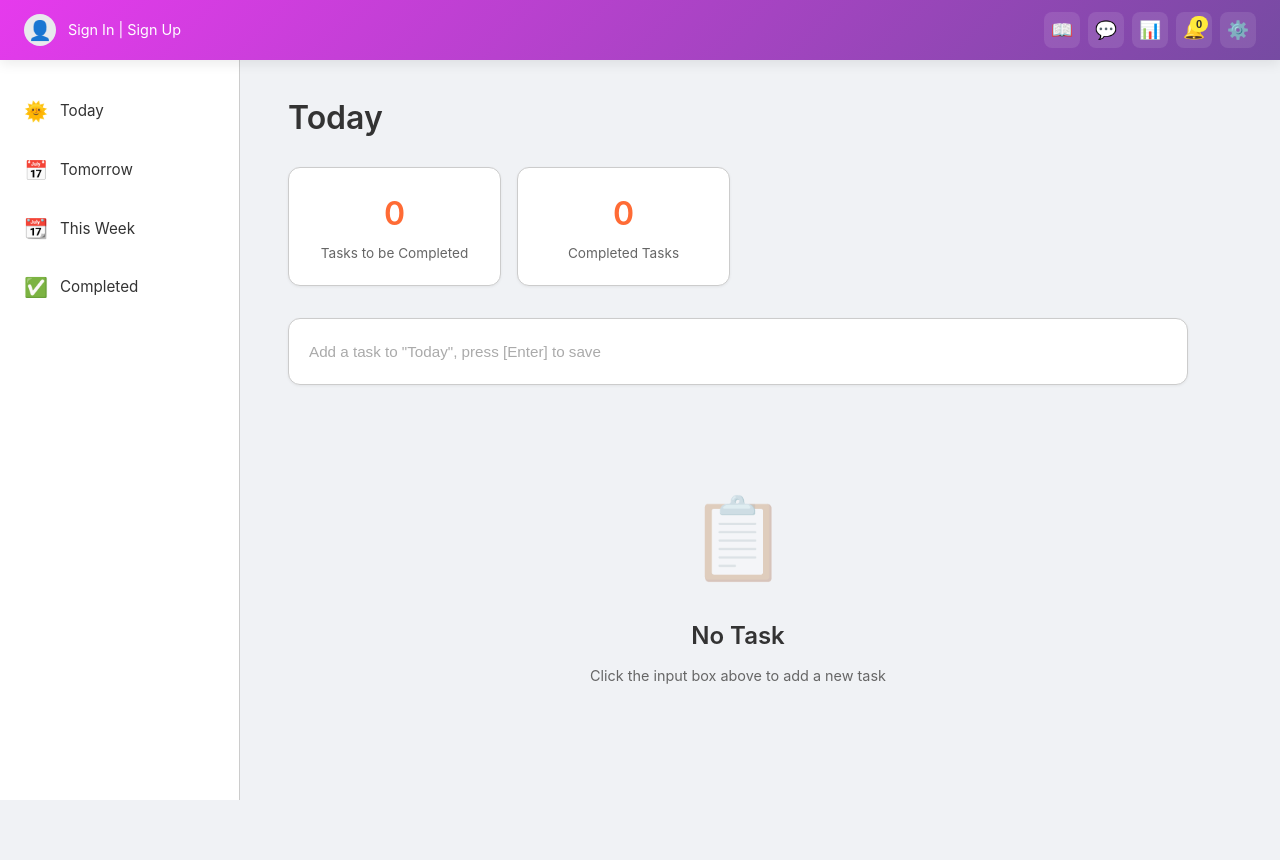
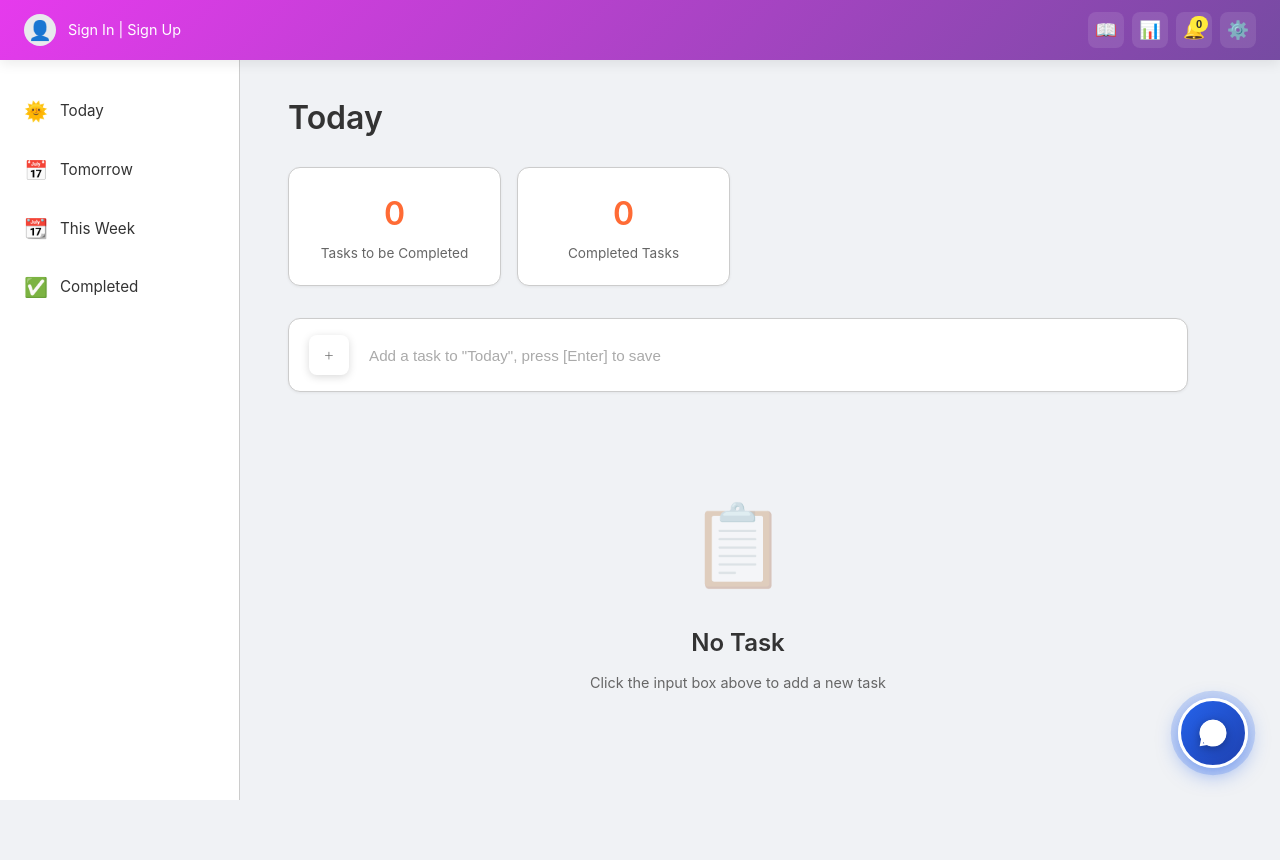
Before and after one commit to Gabsile/MyTaskHub-To-Do, a Django app: page /tasks/ in a window 1280 px wide. Run offline with Django 5.2, Linux system fonts and the light colour scheme; data that the repository does not hold is empty.

Commit message:
Update task list view and toggle functionality

```diff
--- a/templates/base.html
+++ b/templates/base.html
@@ -4,7 +4,7 @@
     <meta charset="UTF-8">
     <meta name="viewport" content="width=device-width, initial-scale=1.0">
     <title>{% block title %}MyTaskHub{% endblock %}</title>
-    <link rel="stylesheet" href="/static/styles.css">
+    <link rel="stylesheet" href="/static/styles.css?v=2.1">
 </head>
 <body class="app-layout">
     <!-- Top Header -->
--- a/todo_project/static/script.js
+++ b/todo_project/static/script.js
@@ -3,10 +3,6 @@
 
     // WORD OF DAY AUTO-POPUP - Must run first!
     console.log("=== WORD OF DAY AUTO-POPUP START ===");
-
-    // TEMPORARY: Clear localStorage to force popup (for testing)
-    localStorage.removeItem('wordOfDayLastShown');
-    console.log("Cleared localStorage for testing");
 
     const wordModalElement = document.getElementById('word-modal');
     console.log("Word modal element found:", wordModalElement);
@@ -528,13 +524,26 @@
 function toggleNotifDropdown() {
     let dd = document.getElementById('notif-dropdown');
     if (dd) { dd.remove(); return; }
+
     const btn = document.getElementById('notif-btn');
     if (!btn) return;
+
+    // Fetch fresh notification data when opening the dropdown
+    const timestamp = new Date().getTime();
+    fetch(`/api/notifications/count/?_=${timestamp}`)
+        .then(res => res.json())
+        .then(data => {
+            console.log('Fresh notification data fetched:', data);
+
+            // Update cache
+            window._latestNotifTasks = data.tasks || [];
+
+            // Create and render dropdown with fresh data
             dd = document.createElement('div');
             dd.id = 'notif-dropdown';
             dd.className = 'notif-dropdown';
-    const tasks = window._latestNotifTasks || [];
-    renderNotifDropdown(dd, tasks);
+            renderNotifDropdown(dd, data.tasks || []);
+
             // Append to body and position the dropdown exactly under the notification button
             document.body.appendChild(dd);
             const rect = btn.getBoundingClientRect();
@@ -543,6 +552,23 @@
             dd.style.left = `${left}px`;
             dd.style.top = `${top}px`;
             dd.style.transform = 'translateX(-50%)';
+        })
+        .catch(err => {
+            console.error('Error fetching notifications:', err);
+            // Fallback to cached data
+            dd = document.createElement('div');
+            dd.id = 'notif-dropdown';
+            dd.className = 'notif-dropdown';
+            const tasks = window._latestNotifTasks || [];
+            renderNotifDropdown(dd, tasks);
+            document.body.appendChild(dd);
+            const rect = btn.getBoundingClientRect();
+            const left = rect.left + rect.width / 2 + window.scrollX;
+            const top = rect.bottom + 8 + window.scrollY;
+            dd.style.left = `${left}px`;
+            dd.style.top = `${top}px`;
+            dd.style.transform = 'translateX(-50%)';
+        });
 }
 
 function renderNotifDropdown(container, tasks) {
@@ -562,7 +588,13 @@
     container.innerHTML = '<ul class="notif-list">' + tasks.map(t => {
         const time = t.due_time ? (' at ' + t.due_time) : '';
         const date = t.due_date ? (' on ' + t.due_date) : '';
-        return `<li class="notif-item"><a href="/edit/${t.id}/?filter=${currentFilter}">${escapeHtml(t.title)}<span class="notif-time">${date}${time}</span></a></li>`;
+        const timeInfo = (date || time) ? `<span class="task-time">${date}${time}</span>` : '';
+        return `<li class="notif-item">
+            <a href="/edit/${t.id}/?filter=${currentFilter}">
+                <span class="task-title">${escapeHtml(t.title)}</span>
+                ${timeInfo}
+            </a>
+        </li>`;
     }).join('') + '</ul>';
 }
 
@@ -931,8 +963,36 @@
     .then(response => response.json())
     .then(data => {
         console.log('Task updated:', data);
-        // Optionally refresh statistics
-        location.reload();
+
+        // Update the task item appearance
+        const taskItem = document.querySelector(`[data-task-id="${taskId}"]`);
+        if (taskItem) {
+            if (isCompleted) {
+                taskItem.classList.add('task-completed');
+            } else {
+                taskItem.classList.remove('task-completed');
+            }
+        }
+
+        // Update statistics counters
+        const pendingElement = document.querySelector('.stat-card .stat-value');
+        const completedElement = document.querySelectorAll('.stat-card .stat-value')[1];
+
+        if (pendingElement && completedElement) {
+            let pending = parseInt(pendingElement.textContent) || 0;
+            let completed = parseInt(completedElement.textContent) || 0;
+
+            if (isCompleted) {
+                pending = Math.max(0, pending - 1);
+                completed = completed + 1;
+            } else {
+                pending = pending + 1;
+                completed = Math.max(0, completed - 1);
+            }
+
+            pendingElement.textContent = pending;
+            completedElement.textContent = completed;
+        }
     })
     .catch(error => console.error('Error updating task:', error));
 }
--- a/todo_project/static/styles.css
+++ b/todo_project/static/styles.css
@@ -273,6 +303,56 @@
 }
 
 /* Quick Add Task */
+/* Chatbot Floating Button */
+.chatbot-floating-btn {
+    position: fixed;
+    bottom: 2rem;
+    right: 2rem;
+    width: 70px;
+    height: 70px;
+    border-radius: 50%;
+    background: linear-gradient(135deg, #2563eb 0%, #1e40af 100%);
+    border: 3px solid white;
+    cursor: pointer;
+    display: flex;
+    align-items: center;
+    justify-content: center;
+    box-shadow: 0 6px 20px rgba(37, 99, 235, 0.5), 0 0 0 0 rgba(37, 99, 235, 0.4);
+    transition: all 0.3s ease;
+    z-index: 999;
+    color: white;
+    animation: pulse 2s infinite;
+}
+
+@keyframes pulse {
+    0% {
+        box-shadow: 0 6px 20px rgba(37, 99, 235, 0.5), 0 0 0 0 rgba(37, 99, 235, 0.7);
+    }
+    70% {
+        box-shadow: 0 6px 20px rgba(37, 99, 235, 0.5), 0 0 0 10px rgba(37, 99, 235, 0);
+    }
+    100% {
+        box-shadow: 0 6px 20px rgba(37, 99, 235, 0.5), 0 0 0 0 rgba(37, 99, 235, 0);
+    }
+}
+
+.chatbot-floating-btn:hover {
+    transform: scale(1.15);
+    box-shadow: 0 8px 30px rgba(37, 99, 235, 0.7);
+    background: linear-gradient(135deg, #3b82f6 0%, #2563eb 100%);
+    animation: none;
+}
+
+.chatbot-floating-btn:active {
+    transform: scale(1.05);
+}
+
+.chatbot-floating-btn svg {
+    width: 32px;
+    height: 32px;
+    filter: drop-shadow(0 2px 4px rgba(0, 0, 0, 0.3));
+}
+
 .quick-add-container {
     background: var(--bg-secondary);
     border: 1px solid var(--border-color);
@@ -284,8 +364,32 @@
 
 .quick-add-form {
     display: flex;
-    flex-direction: column;
+    align-items: center;
     gap: 0.75rem;
+}
+
+.quick-add-icon {
+    font-size: 2.5rem;
+    color: #ffffff;
+    background: linear-gradient(135deg, var(--accent-blue), var(--accent-purple));
+    font-weight: 200;
+    flex-shrink: 0;
+    line-height: 1;
+    cursor: pointer;
+    transition: all 0.3s ease;
+    width: 40px;
+    height: 40px;
+    display: flex;
+    align-items: center;
+    justify-content: center;
+    border-radius: 8px;
+    box-shadow: 0 2px 8px rgba(0, 0, 0, 0.15);
+    text-decoration: none;
+}
+
+.quick-add-icon:hover {
+    transform: scale(1.15) rotate(90deg);
+    box-shadow: 0 4px 12px rgba(0, 0, 0, 0.25);
 }
 
 .quick-add-input {
--- a/todo_project/tasks/urls.py
+++ b/todo_project/tasks/urls.py
@@ -1,5 +1,6 @@
 from django.urls import path
 from . import views
+from .toggle_view import toggle_task_completion
 
 urlpatterns = [
     path('', views.index, name='home'),
@@ -8,11 +9,11 @@
     path('logout/', views.logout_view, name='logout'),
     path('tasks/', views.task_list, name='task_list'),
     path('add/', views.add_task, name='add_task'),
-    path('quick-add/', views.quick_add_task, name='quick_add_task'),
+    path('quick_add/', views.quick_add_task, name='quick_add_task'),
     path('edit/<int:pk>/', views.edit_task, name='edit_task'),
     path('delete/<int:pk>/', views.delete_task, name='delete_task'),
     path('api/notifications/', views.check_notifications, name='check_notifications'),
     path('api/notifications/count/', views.notifications_count, name='notifications_count'),
-    path('api/toggle-task/<int:pk>/', views.toggle_task, name='toggle_task'),
+    path('api/toggle-task/<int:pk>/', toggle_task_completion, name='toggle_task'),
     path('api/statistics/', views.get_statistics, name='get_statistics'),
 ]
--- a/todo_project/tasks/views.py
+++ b/todo_project/tasks/views.py
@@ -253,13 +253,19 @@
     """Return statistics for the modal"""
     today = date.today()
     week_start = today - timedelta(days=today.weekday())
+    week_end = week_start + timedelta(days=6)
 
+    # Count all completed tasks
     total_completed = Task.objects.filter(completed=True).count()
+
+    # Count completed tasks with due dates this week
     tasks_completed_this_week = Task.objects.filter(
         completed=True,
         due_date__gte=week_start,
-        due_date__lte=today
+        due_date__lte=week_end
     ).count()
+
+    # Count completed tasks with due date today
     tasks_completed_today = Task.objects.filter(
         completed=True,
         due_date=today
--- a/todo_project/templates/base.html
+++ b/todo_project/templates/base.html
@@ -7,7 +7,7 @@
     <meta http-equiv="Pragma" content="no-cache">
     <meta http-equiv="Expires" content="0">
     <title>{% block title %}MyTaskHub{% endblock %}</title>
-    <link rel="stylesheet" href="/static/styles.css">
+    <link rel="stylesheet" href="/static/styles.css?v=2.3">
 </head>
 <body class="app-layout">
     <!-- Top Header -->
@@ -22,7 +22,6 @@
         </div>
         <div class="header-right">
             <button id="word-btn" class="icon-btn" title="Word of the day">📖</button>
-            <button id="chat-btn" class="icon-btn" title="Chat with me">💬</button>
             <button id="stats-btn" class="icon-btn" title="Statistics">📊</button>
             <button id="notif-btn" class="notif-btn icon-btn" title="Notifications">🔔 <span id="notif-count">0</span></button>
             <button id="settings-btn" class="icon-btn" title="Settings">⚙️</button>
--- a/todo_project/templates/task_list.html
+++ b/todo_project/templates/task_list.html
@@ -20,11 +20,20 @@
         </div>
     </div>
 
+    <!-- Chatbot Button -->
+    <button id="chat-btn" class="chatbot-floating-btn" title="Chat Assistant">
+        <svg width="24" height="24" viewBox="0 0 24 24" fill="none" xmlns="http://www.w3.org/2000/svg">
+            <circle cx="12" cy="12" r="10" fill="white"/>
+            <path d="M12 2C6.48 2 2 6.48 2 12C2 13.54 2.38 15 3.06 16.28L2 22L7.72 20.94C9 21.62 10.46 22 12 22C17.52 22 22 17.52 22 12C22 6.48 17.52 2 12 2ZM12 20C10.74 20 9.53 19.7 8.46 19.16L8.14 18.98L4.42 19.86L5.3 16.14L5.12 15.82C4.58 14.75 4.28 13.54 4.28 12.28C4.28 7.74 7.74 4.28 12.28 4.28C16.82 4.28 20.28 7.74 20.28 12.28C20.28 16.82 16.54 20 12 20ZM16 13.5C15.75 13.38 14.5 12.76 14.26 12.68C14.02 12.6 13.84 12.56 13.66 12.81C13.48 13.06 12.98 13.64 12.82 13.82C12.66 14 12.5 14.02 12.25 13.9C12 13.78 11.16 13.5 10.18 12.62C9.42 11.94 8.92 11.1 8.76 10.85C8.6 10.6 8.74 10.45 8.86 10.33C8.97 10.22 9.1 10.04 9.22 9.88C9.34 9.72 9.38 9.6 9.46 9.42C9.54 9.24 9.5 9.08 9.44 8.96C9.38 8.84 8.92 7.58 8.7 7.08C8.48 6.6 8.26 6.66 8.1 6.66H7.58C7.4 6.66 7.12 6.72 6.88 6.97C6.64 7.22 5.98 7.84 5.98 9.1C5.98 10.36 6.92 11.58 7.04 11.76C7.16 11.94 8.92 14.64 11.58 15.76C12.18 16.02 12.64 16.18 13 16.3C13.6 16.48 14.14 16.46 14.58 16.4C15.06 16.32 16.08 15.78 16.3 15.18C16.52 14.58 16.52 14.06 16.46 13.96C16.4 13.86 16.25 13.62 16 13.5Z" fill="currentColor"/>
+        </svg>
+    </button>
+
     <!-- Quick Add Task -->
     <div class="quick-add-container">
         <form method="POST" action="{% url 'quick_add_task' %}" class="quick-add-form" id="quickAddForm">
             {% csrf_token %}
             <input type="hidden" name="filter" value="{{ current_filter }}">
+            <a href="{% url 'add_task' %}?filter={{ current_filter }}" class="quick-add-icon" title="Open detailed form">+</a>
             <input
                 type="text"
                 name="title"
```
Also changed, not shown: other parts of todo_project/static/styles.css (+49 -2 lines), todo_project/tasks/toggle_view.py (added, +26 -0 lines). Lines whose indentation alone changed are shown as unchanged.
